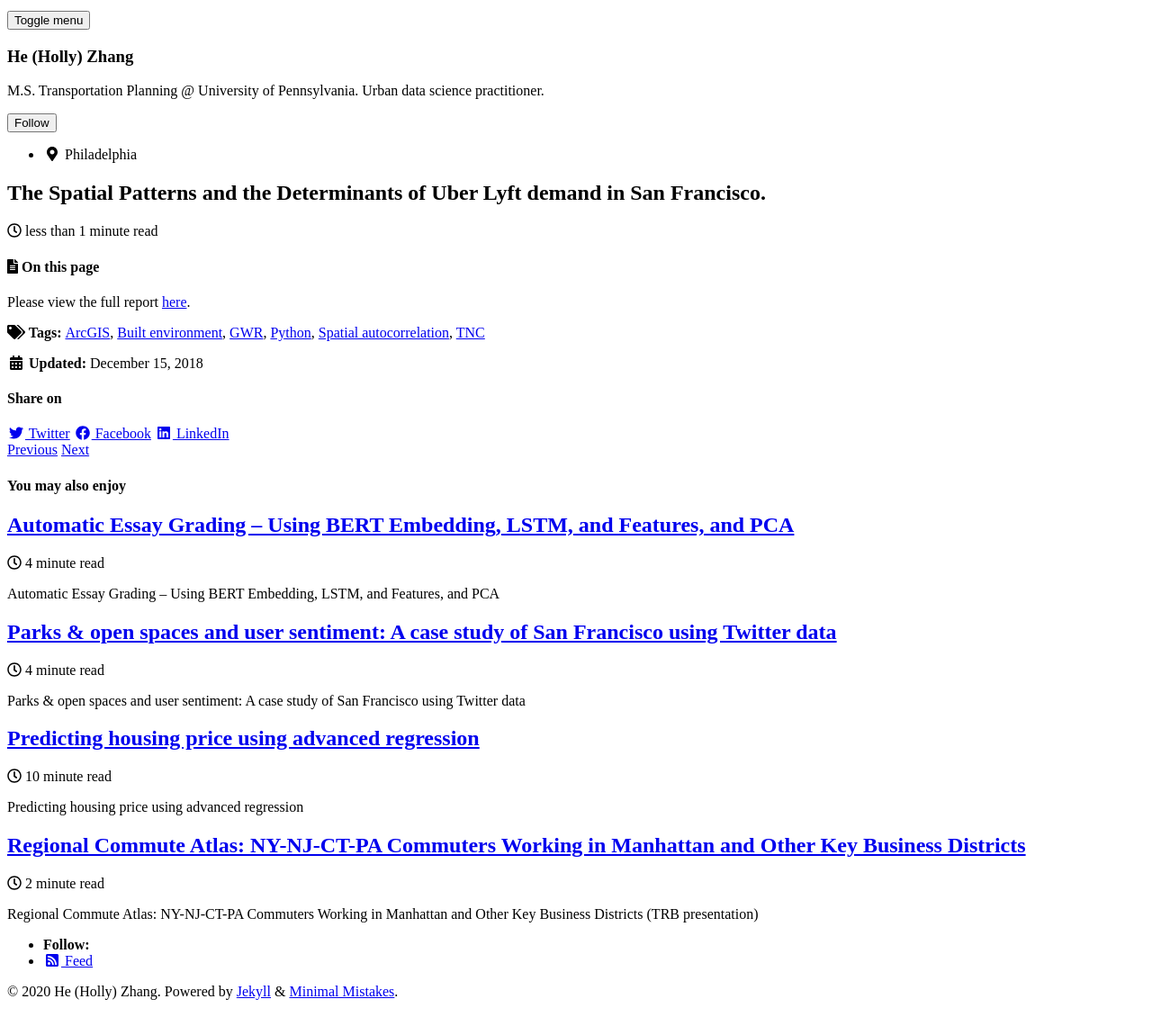
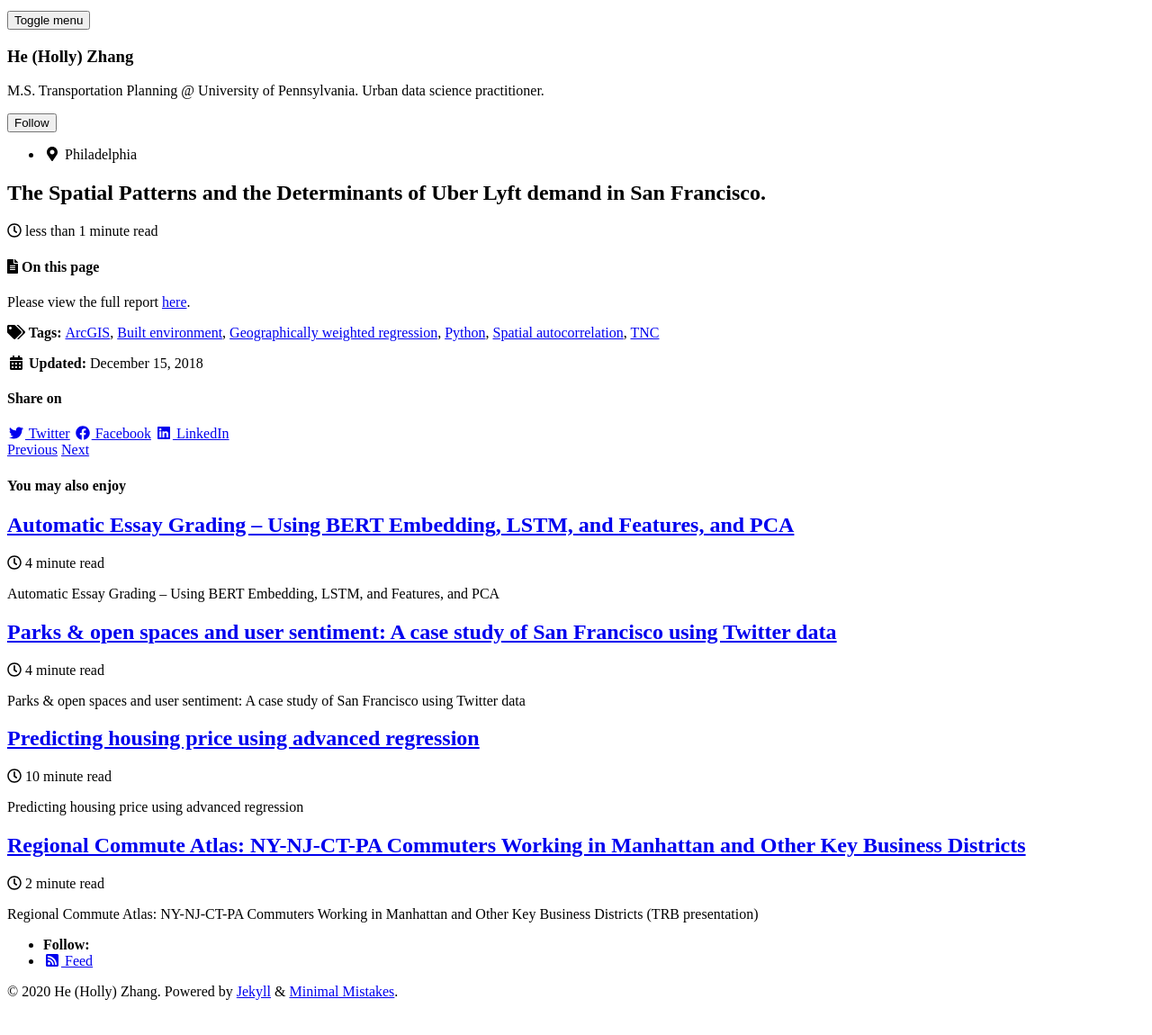
Before and after one commit to HeZHANG0/Personal_website, a Jekyll site: the page built from _posts/2018-12-15-TNC-spatial-modeling.md, in a window 1280 px wide, cut to the strip 112-1293 px from the top of the page. Shown: the top 1150 px of the strip at 90% size. Built offline with Jekyll 4.4.1, drawn with Linux system fonts in a browser that asks for light colours; cached includes are drawn as plain includes; nearby versions of some CDN libraries.

Commit message:
Update 2018-12-15-TNC-spatial-modeling.md

```diff
--- a/_posts/2018-12-15-TNC-spatial-modeling.md
+++ b/_posts/2018-12-15-TNC-spatial-modeling.md
@@ -2,7 +2,7 @@
 title: "The Spatial Patterns and the Determinants of Uber Lyft demand in San Francisco."
 date: 2018-12-15
 published: true
-tags: [TNC, Built environment, Spatial autocorrelation, GWR, Python, ArcGIS]
+tags: [TNC, Built environment, Spatial autocorrelation, Geographically weighted regression, Python, ArcGIS]
 excerpt: "What are the spatial and temporal variations of TNC activities in San Francisco? Are land use, socio-economics, and transit at TAZ level related to TNC activity frequency?"
 toc: true
 toc_sticky: true
```
